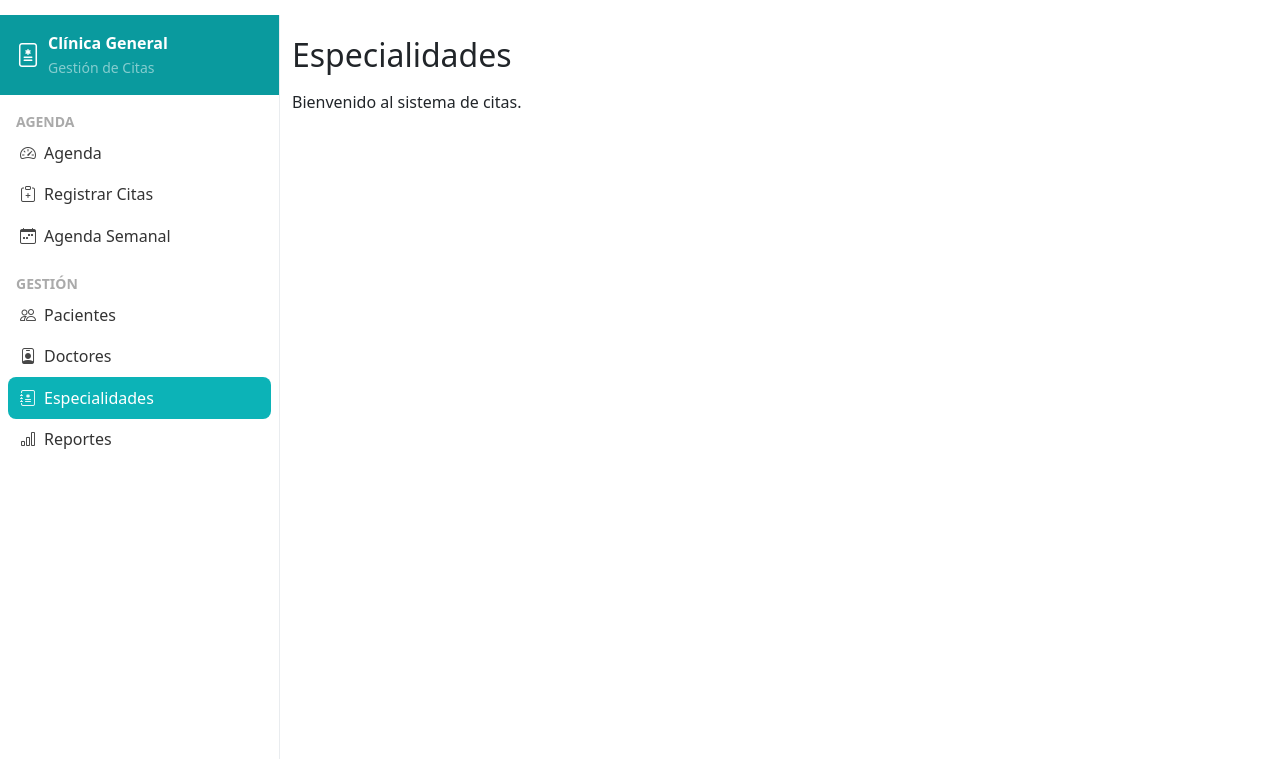
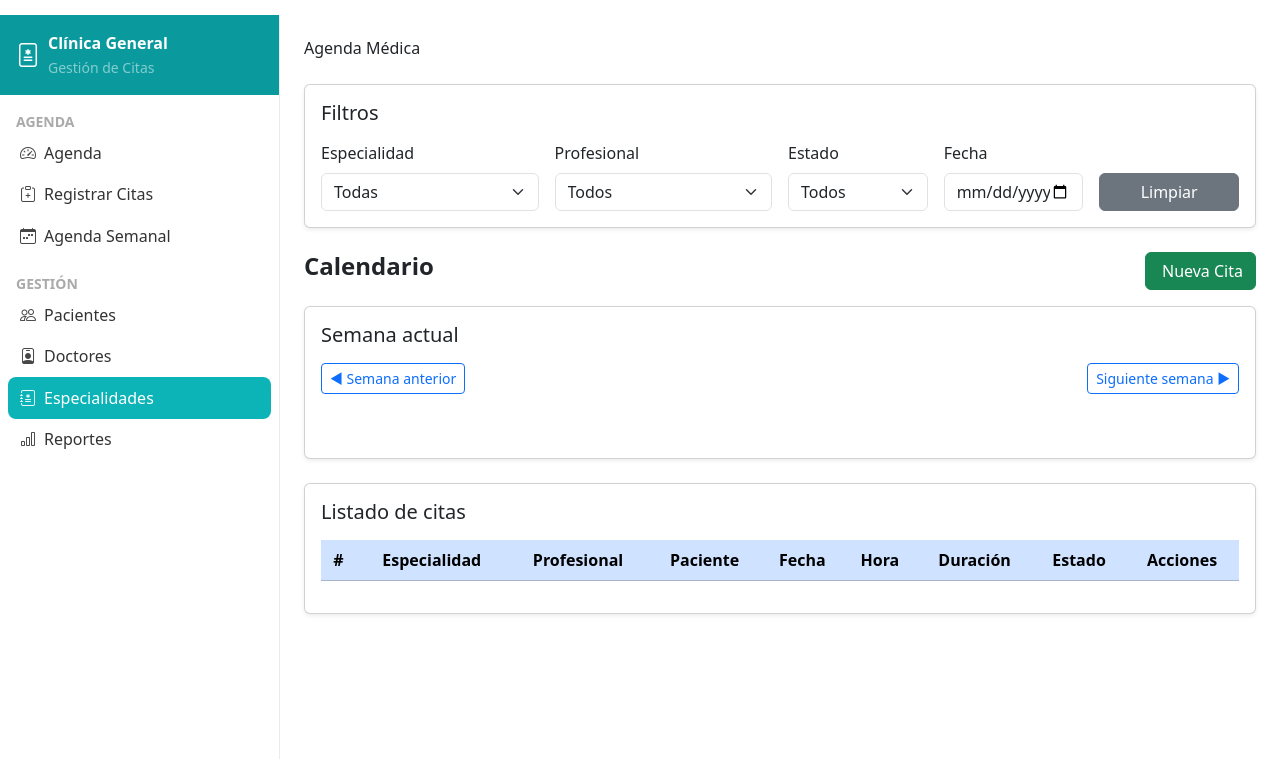
Before and after one commit to Lisseth-Montoya/agenda_citas_comunitarias, a Flask app: page /especialidades in a window 1280 px wide. Shown: the part 41-800 px from the top of the page. Run offline with Flask 3, Linux system fonts and the light colour scheme; lists and menus that the app fills with data are empty.

Commit message:
Avance en mi módulo agendar-especialidades

```diff
--- a/app/routes.py
+++ b/app/routes.py
@@ -27,9 +27,12 @@ def pacientes():
 def doctores():
     return render_template("layout/index.html", page_title="Doctores")
 
-@bp.route("/especialidades")
+
+
+@bp.route('/especialidades')
 def especialidades():
-    return render_template("layout/index.html", page_title="Especialidades")
+    return render_template('modulos/especialidades/especialidades.html')
+
 
 @bp.route("/reportes")
 def reportes():
--- a/templates/layout/base.html
+++ b/templates/layout/base.html
@@ -92,6 +92,7 @@
     <main class="content-wrapper">
       <div class="container-fluid py-4">
         {% block content %}{% endblock %}
+
       </div>
     </main>
 
--- /dev/null
+++ b/templates/modulos/especialidades/especialidades.html
@@ -0,0 +1,227 @@
+{% extends 'layout/base.html' %}
+
+{% block title %}Especialidades{% endblock %}
+
+{% block head %}
+<link rel="stylesheet" href="{{ url_for('static', filename='css/especialidades.css') }}?v={{ config['SEND_FILE_MAX_AGE_DEFAULT'] }}">
+{% endblock %}
+
+{% block content %}
+
+<div class="container-fluid">
+    <a class="navbar-brand" href="#">Agenda Médica</a>
+</div>
+
+<div class="container py-4">
+
+    <!-- ============================= -->
+    <!-- FILTROS -->
+    <!-- ============================= -->
+    <div class="card shadow-sm mb-4 p-3">
+        <h5 class="mb-3">Filtros</h5>
+        <div class="row g-3">
+
+            <div class="col-md-3">
+                <label class="form-label">Especialidad</label>
+                <select id="filterEspecialidad" class="form-select">
+                    <option value="">Todas</option>
+                </select>
+            </div>
+
+            <div class="col-md-3">
+                <label class="form-label">Profesional</label>
+                <select id="filterProfesional" class="form-select">
+                    <option value="">Todos</option>
+                </select>
+            </div>
+
+            <div class="col-md-2">
+                <label class="form-label">Estado</label>
+                <select id="filterEstado" class="form-select">
+                    <option value="">Todos</option>
+                    <option value="pendiente">Pendiente</option>
+                    <option value="confirmada">Confirmada</option>
+                    <option value="cancelada">Cancelada</option>
+                </select>
+            </div>
+
+            <div class="col-md-2">
+                <label class="form-label">Fecha</label>
+                <input type="date" id="filterFecha" class="form-control">
+            </div>
+
+            <div class="col-md-2 d-flex align-items-end">
+                <button id="btnLimpiarFiltros" class="btn btn-secondary w-100">Limpiar</button>
+            </div>
+
+        </div>
+    </div>
+
+    <!-- ============================= -->
+    <!-- BOTÓN NUEVA CITA -->
+    <!-- ============================= -->
+    <div class="d-flex justify-content-between mb-3">
+        <h4 class="fw-bold">Calendario</h4>
+        <button class="btn btn-success" data-bs-toggle="modal" data-bs-target="#modalCita">
+            <i class="fa fa-plus me-1"></i> Nueva Cita
+        </button>
+    </div>
+
+    <!-- ============================= -->
+    <!-- CALENDARIO -->
+    <!-- ============================= -->
+    <div class="card shadow-sm p-3">
+        <h5 id="weekLabel" class="mb-3">Semana actual</h5>
+
+        <div class="d-flex justify-content-between mb-3">
+            <button id="prevWeek" class="btn btn-outline-primary btn-sm">◀ Semana anterior</button>
+            <button id="nextWeek" class="btn btn-outline-primary btn-sm">Siguiente semana ▶</button>
+        </div>
+
+        <div id="calendarGrid" class="calendar-grid">
+            <!-- JS inserta los días -->
+        </div>
+
+        <p class="mt-3 text-muted" id="todaySummary"></p>
+    </div>
+
+    <!-- ============================= -->
+    <!-- LISTADO -->
+    <!-- ============================= -->
+    <div class="card shadow-sm mt-4 p-3" id="listado">
+        <h5 class="mb-3">Listado de citas</h5>
+
+        <div class="table-responsive">
+            <table id="tablaCitas" class="table table-striped table-hover text-center">
+                <thead class="table-primary">
+                    <tr>
+                        <th>#</th>
+                        <th>Especialidad</th>
+                        <th>Profesional</th>
+                        <th>Paciente</th>
+                        <th>Fecha</th>
+                        <th>Hora</th>
+                        <th>Duración</th>
+                        <th>Estado</th>
+                        <th>Acciones</th>
+                    </tr>
+                </thead>
+                <tbody></tbody>
+            </table>
+        </div>
+    </div>
+</div>
+
+<!-- ====================================================== -->
+<!-- MODAL CREAR / EDITAR CITA -->
+<!-- ====================================================== -->
+<div class="modal fade" id="modalCita" tabindex="-1">
+    <div class="modal-dialog modal-lg">
+        <div class="modal-content">
+            <div class="modal-header">
+                <h5 class="modal-title" id="modalCitaLabel">Nueva cita</h5>
+                <button type="button" class="btn-close" data-bs-dismiss="modal"></button>
+            </div>
+
+            <form id="formCita" novalidate>
+                <input type="hidden" id="citaId">
+
+                <div class="modal-body">
+                    <div class="row g-3">
+
+                        <div class="col-md-6">
+                            <label class="form-label">Especialidad</label>
+                            <select id="especialidad" class="form-select" required>
+                                <option value="">Seleccionar...</option>
+                            </select>
+                            <div class="invalid-feedback">Selecciona una especialidad.</div>
+                        </div>
+
+                        <div class="col-md-6">
+                            <label class="form-label">Profesional</label>
+                            <select id="profesional" class="form-select" required>
+                                <option value="">Seleccionar...</option>
+                            </select>
+                            <div class="invalid-feedback">Selecciona un profesional.</div>
+                        </div>
+
+                        <div class="col-md-6">
+                            <label class="form-label">Paciente / Solicitante</label>
+                            <input id="paciente" type="text" class="form-control" required>
+                            <div class="invalid-feedback">Ingresa el nombre.</div>
+                        </div>
+
+                        <div class="col-md-3">
+                            <label class="form-label">Fecha</label>
+                            <input id="fecha" type="date" class="form-control" required>
+                        </div>
+
+                        <div class="col-md-3">
+                            <label class="form-label">Hora</label>
+                            <input id="hora" type="time" class="form-control" required>
+                        </div>
+
+                        <div class="col-md-3">
+                            <label class="form-label">Duración (min)</label>
+                            <input id="duracion" type="number" class="form-control" min="5" required>
+                        </div>
+
+                        <div class="col-md-3">
+                            <label class="form-label">Estado</label>
+                            <select id="estado" class="form-select" required>
+                                <option value="pendiente">Pendiente</option>
+                                <option value="confirmada">Confirmada</option>
+                                <option value="cancelada">Cancelada</option>
+                            </select>
+                        </div>
+
+                        <div class="col-12">
+                            <label class="form-label">Notas</label>
+                            <textarea id="notas" class="form-control" rows="3"></textarea>
+                        </div>
+
+                    </div>
+                </div>
+
+                <div class="modal-footer">
+                    <button type="button" class="btn btn-secondary" data-bs-dismiss="modal">Cerrar</button>
+                    <button type="submit" class="btn btn-primary">Guardar</button>
+                </div>
+            </form>
+
+        </div>
+    </div>
+</div>
+
+<!-- ====================================================== -->
+<!-- MODAL DETALLE DE CITA -->
+<!-- ====================================================== -->
+<div class="modal fade" id="modalDetalle" tabindex="-1">
+    <div class="modal-dialog">
+        <div class="modal-content">
+
+            <div class="modal-header">
+                <h5 class="modal-title">Detalle de cita</h5>
+                <button type="button" class="btn-close" data-bs-dismiss="modal"></button>
+            </div>
+
+            <div class="modal-body">
+                <p><strong>Especialidad:</strong> <span id="d_especialidad"></span></p>
+                <p><strong>Profesional:</strong> <span id="d_profesional"></span></p>
+                <p><strong>Paciente:</strong> <span id="d_paciente"></span></p>
+                <p><strong>Fecha y Hora:</strong> <span id="d_fecha_hora"></span></p>
+                <p><strong>Duración:</strong> <span id="d_duracion"></span></p>
+                <p><strong>Estado:</strong> <span id="d_estado"></span></p>
+                <p><strong>Notas:</strong> <span id="d_notas"></span></p>
+            </div>
+
+            <div class="modal-footer">
+                <button class="btn btn-warning" id="btnReprogramar">Reprogramar</button>
+                <button class="btn btn-danger" id="btnCancelarCita">Cancelar</button>
+            </div>
+
+        </div>
+    </div>
+</div>
+
+{% endblock %}
```
Also changed, not shown: static/css/especialidades.css (added, +140 -0 lines), static/js/especialidades.js (added, +221 -0 lines), templates/routes.py (added, +40 -0 lines), templates/layout/index.html (line endings or trailing spaces).
